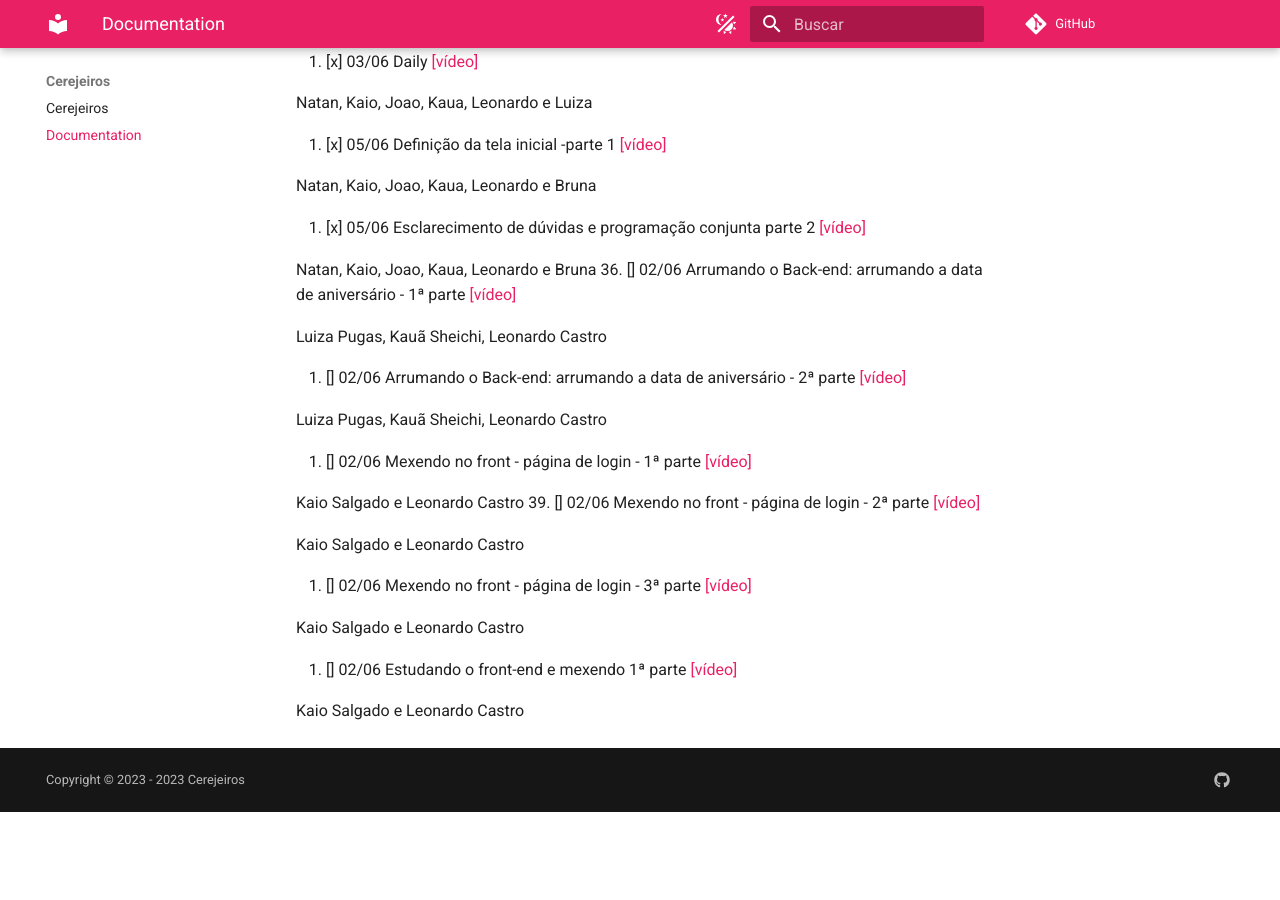
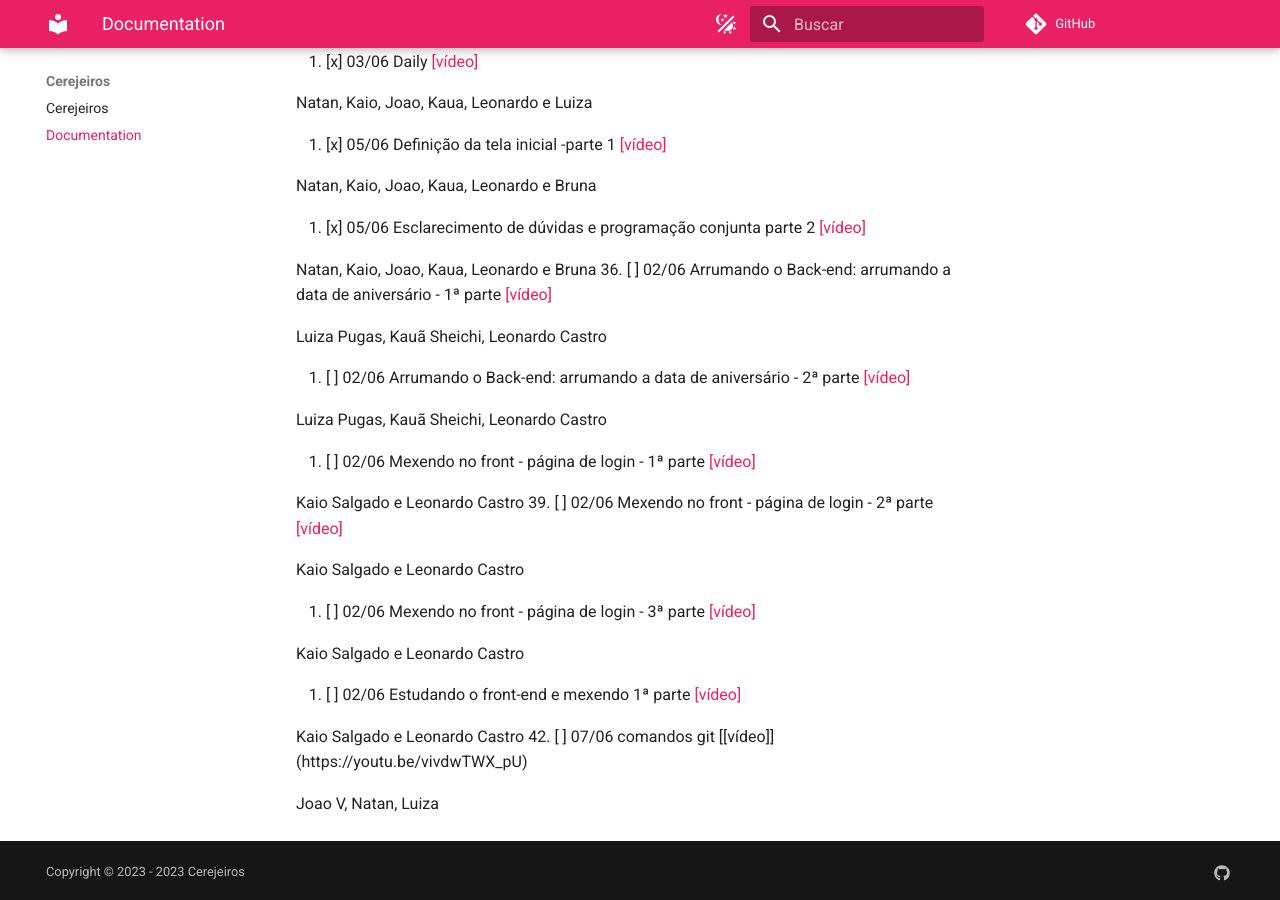
Before and after one commit to cerejeiros/bloom, an MkDocs documentation site: the page built from docs/documentation.md, in a window 1280 px wide and 900 px high, scrolled down 3260 px. Built offline with MkDocs 1.6.1 and Material for MkDocs 9.7.7, drawn with Linux system fonts in a browser that asks for light colours; comment, search, counter and statistics services are not loaded; before the commit the page ends 4072 px from its top, so only the background shows below that.

Commit message:
Update documentation.md

```diff
--- a/docs/documentation.md
+++ b/docs/documentation.md
@@ -141,25 +141,28 @@ Natan, Kaio, Joao, Kaua, Leonardo e Bruna
 35. [x] 05/06 Esclarecimento de dúvidas e programação conjunta parte 2 [[vídeo]](https://youtu.be/btNNe6DXkZU)
 
 Natan, Kaio, Joao, Kaua, Leonardo e Bruna
-36. [] 02/06 Arrumando o Back-end: arrumando a data de aniversário - 1ª parte [[vídeo]](https://drive.google.com/file/d/1VRq4PG_YT3bC3gcqBMliP9rAYZ_YimGu/view?usp=sharing)
+36. [ ] 02/06 Arrumando o Back-end: arrumando a data de aniversário - 1ª parte [[vídeo]](https://drive.google.com/file/d/1VRq4PG_YT3bC3gcqBMliP9rAYZ_YimGu/view?usp=sharing)
 
 Luiza Pugas, Kauã Sheichi, Leonardo Castro
 
-37. [] 02/06 Arrumando o Back-end: arrumando a data de aniversário - 2ª parte [[vídeo]](https://drive.google.com/file/d/1Vw7gsjanoQW-QRumX7tFTbZpRkR82fSo/view?usp=sharing)
+37. [ ] 02/06 Arrumando o Back-end: arrumando a data de aniversário - 2ª parte [[vídeo]](https://drive.google.com/file/d/1Vw7gsjanoQW-QRumX7tFTbZpRkR82fSo/view?usp=sharing)
 
 Luiza Pugas, Kauã Sheichi, Leonardo Castro
 
-38. [] 02/06 Mexendo no front - página de login - 1ª parte [[vídeo]](https://drive.google.com/file/d/1PVsteUiNwyAvegoGiXjWt53p4uCp2g0m/view?usp=drive_link)
+38. [ ] 02/06 Mexendo no front - página de login - 1ª parte [[vídeo]](https://drive.google.com/file/d/1PVsteUiNwyAvegoGiXjWt53p4uCp2g0m/view?usp=drive_link)
 
 Kaio Salgado e  Leonardo Castro
-39. [] 02/06 Mexendo no front - página de login - 2ª parte [[vídeo]](https://drive.google.com/file/d/1WyHD7p-ZxivTxqB8Y295QG8LStn0xg8p/view?usp=drive_link)
+39. [ ] 02/06 Mexendo no front - página de login - 2ª parte [[vídeo]](https://drive.google.com/file/d/1WyHD7p-ZxivTxqB8Y295QG8LStn0xg8p/view?usp=drive_link)
 
 Kaio Salgado e  Leonardo Castro
 
-40. [] 02/06 Mexendo no front - página de login - 3ª parte [[vídeo]](https://drive.google.com/file/d/1YnDn0n2Hy1fd5kAJDOgC30ApNFDN9TDL/view?usp=drive_link)
+40. [ ] 02/06 Mexendo no front - página de login - 3ª parte [[vídeo]](https://drive.google.com/file/d/1YnDn0n2Hy1fd5kAJDOgC30ApNFDN9TDL/view?usp=drive_link)
 
 Kaio Salgado e  Leonardo Castro
 
-41. [] 02/06 Estudando o front-end e mexendo 1ª parte [[vídeo]](https://drive.google.com/file/d/1YnDn0n2Hy1fd5kAJDOgC30ApNFDN9TDL/view?usp=drive_link)
+41. [ ] 02/06 Estudando o front-end e mexendo 1ª parte [[vídeo]](https://drive.google.com/file/d/1YnDn0n2Hy1fd5kAJDOgC30ApNFDN9TDL/view?usp=drive_link)
 
 Kaio Salgado e  Leonardo Castro
+42. [ ] 07/06 comandos git [[vídeo]] (https://youtu.be/vivdwTWX_pU)
+
+Joao V, Natan, Luiza
```
